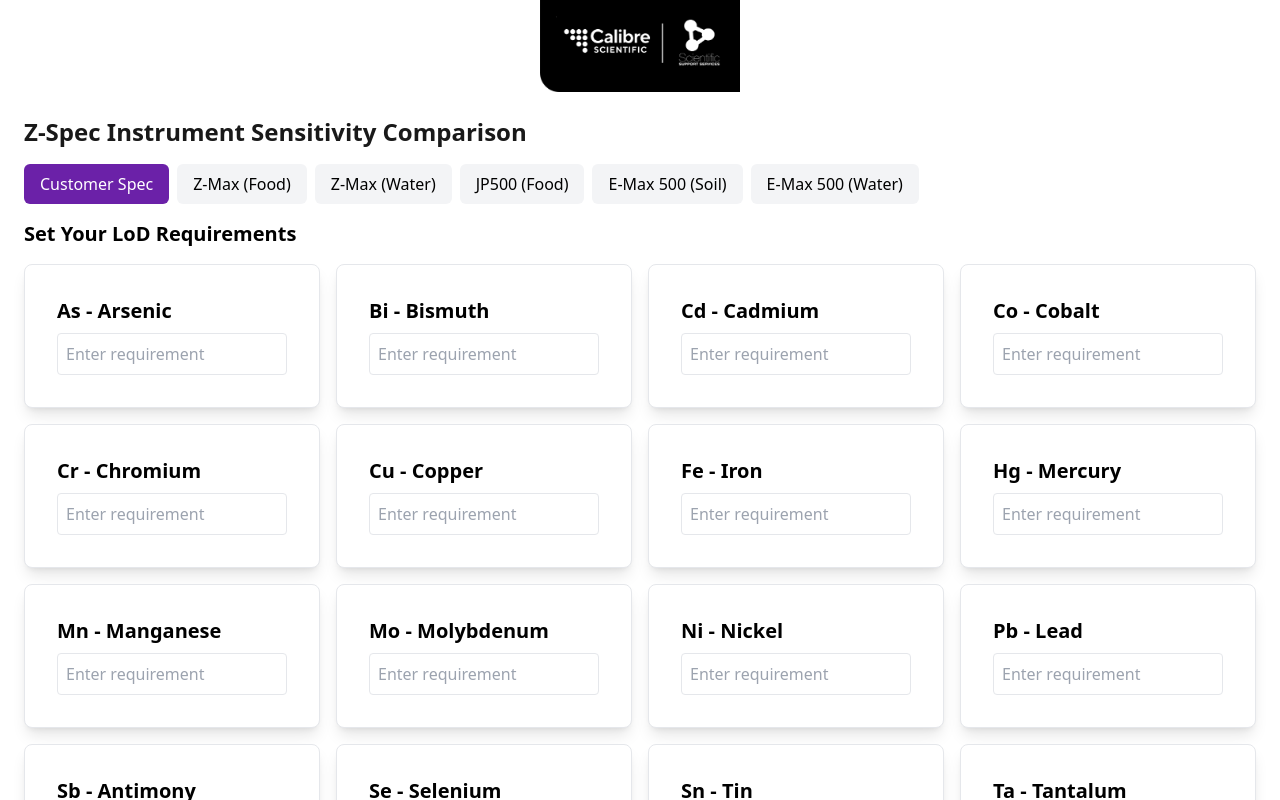
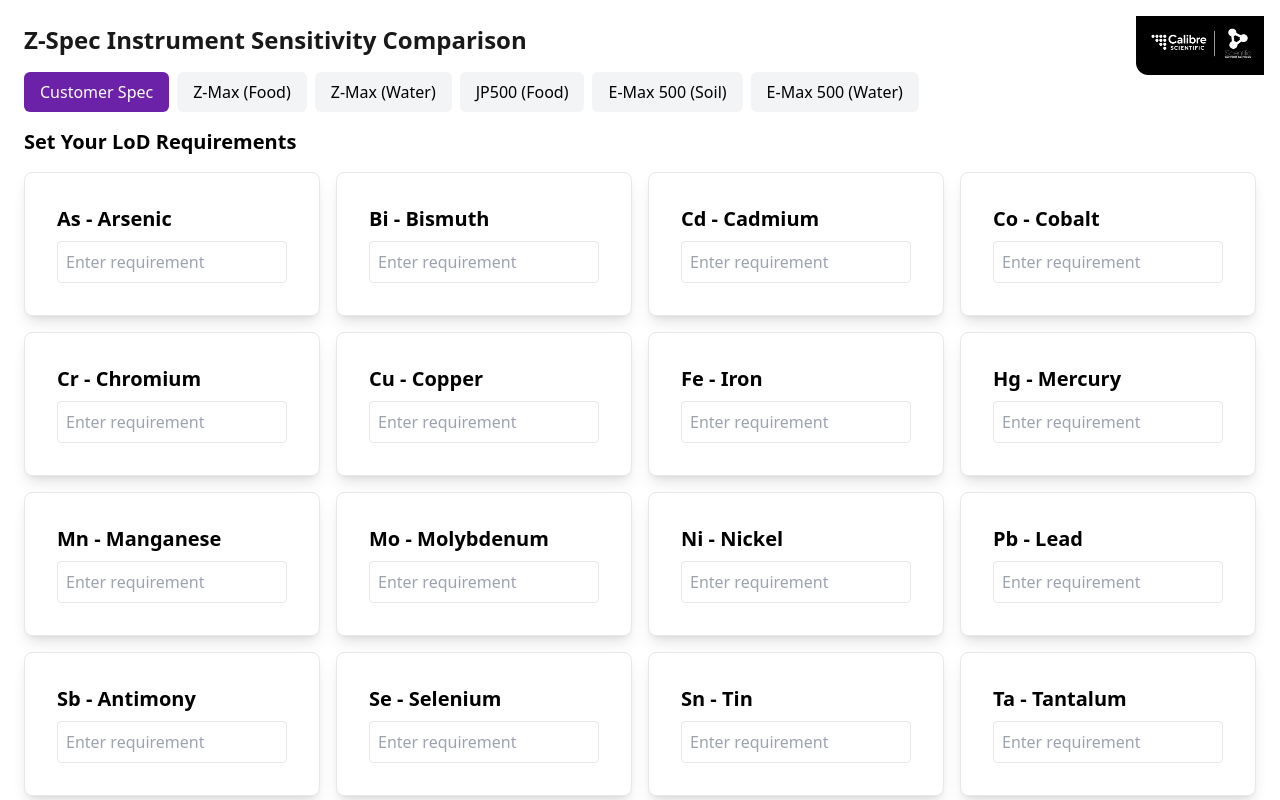
Before and after one commit to SSSNathan/XRF-Comparison-React, a React (Create React App) app: page / in a window 1280 px wide. Shown: the top 800 px of the page. Built offline with nearby package versions, Linux system fonts and the light colour scheme.

Commit message:
Update App.js

```diff
--- a/src/App.js
+++ b/src/App.js
@@ -147,14 +147,14 @@
         src={`${process.env.PUBLIC_URL}/topRightImage.png`}
         alt="Top Right"
         style={{
-          width: "clamp(100px, 20vw, 200px)", // Responsive width
-          height: "auto", // Maintain aspect ratio
-          margin: "0 auto", // Center horizontally
-          display: "block", // Ensure it's treated as a block element
-          position: "relative", // Ensure proper stacking context
-          zIndex: 50, // Higher than other elements
+          width: "clamp(50px, 10vw, 150px)", // Smaller range for mobile
+          height: "auto",
+          top: "1rem",
+          right: "1rem",
+          margin: 0,
+          padding: 0,
         }}
-        className="mt-4"
+        className="absolute object-contain z-10"
       />
 
       {/* Main Content */}
```
